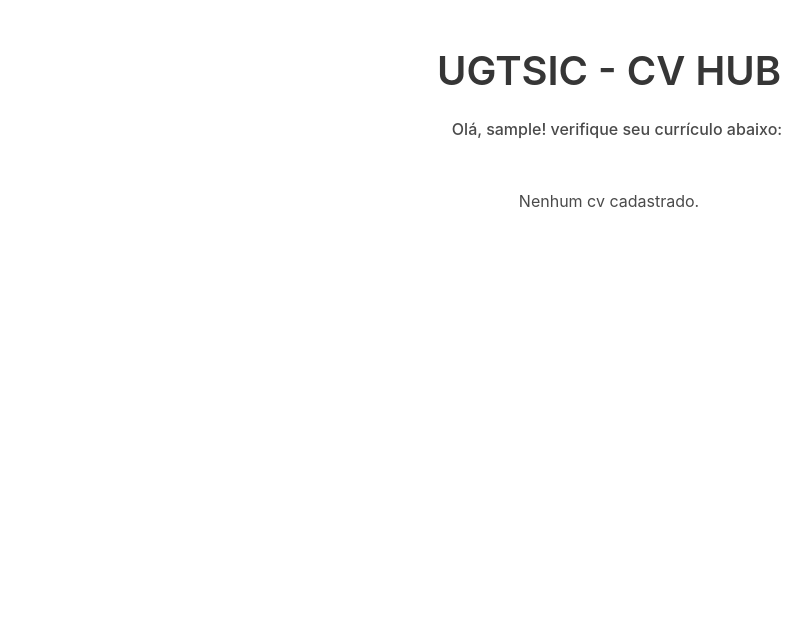
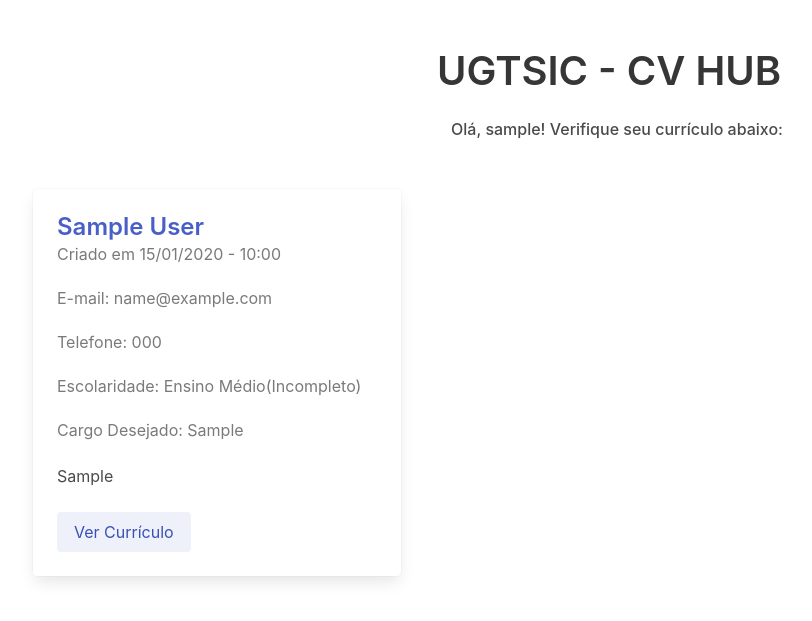
Before and after one commit to bernardommedeiros/Projeto-UGTSIC-Django, a Django app: page /home/ in a window 1280 px wide. Shown: the top 621 px of the page, without its empty margins (31-843 px from the left). Run offline with Django 5.2, Linux system fonts and the light colour scheme; a user stored in the database is signed in; tables that the repository leaves empty hold one stand-in row (values such as "Sample post"); some libraries are stand-ins or nearby versions.

Commit message:
feat: create cvform usecase and home_page view of the cv

```diff
--- a/src/ugtsic_project/cv_hub/templates/cv_hub/home_page.html
+++ b/src/ugtsic_project/cv_hub/templates/cv_hub/home_page.html
@@ -4,12 +4,13 @@
 <section class="section">
   <div class="container">
 
-      <h1 class="title is-2 has-text-centered has-text-weight-semibold">UGTSIC - CV HUB</h1>
+    <h1 class="title is-2 has-text-centered has-text-weight-semibold">
+      UGTSIC - CV HUB
+    </h1>
 
     {% if user.is_authenticated %}
       <p class="mt-4 ml-4 is-size-6 has-text-weight-medium has-text-centered">
-    Olá, {{ user.username }}! verifique seu currículo abaixo:
-
+        Olá, {{ user.username }}! Verifique seu currículo abaixo:
       </p>
     {% else %}
       <div class="mt-4 ml-4">
@@ -17,19 +18,56 @@
       </div>
     {% endif %}
 
-
     <div class="has-text-centered mt-6 mb-5">
-
+      {% if not cv %}
+        <a class="button is-medium is-link" href="{% url 'cv_create' %}">
+          <svg xmlns="http://www.w3.org/2000/svg" width="26" height="24" fill="none" stroke="currentColor" stroke-width="2" stroke-linecap="round" stroke-linejoin="round" class="lucide lucide-plus">
+            <path d="M12 5v14M5 12h14"/>
+          </svg>
+          Crie seu Currículo
+        </a>
+      {% endif %}
     </div>
 
     {% if cv %}
       <div class="columns is-multiline">
         {% for item in cv %}
+          <div class="column is-4">
+            <!-- <a href=" url 'edit_cv' item.id "> -->
+            <div class="card has-shadow">
+              <div class="card-content">
+                <p class="title is-4 has-text-link">{{ item.full_name }}</p>
+                <p class="subtitle is-6 has-text-grey">
+                  Criado em {{ item.created_at|date:"d/m/Y - H:i" }}
+                </p>
+                <p class="subtitle is-6 has-text-grey">
+                  E-mail: {{ item.email }}
+                </p>
+                <p class="subtitle is-6 has-text-grey">
+                  Telefone: {{ item.phone }}
+                </p>
+                <p class="subtitle is-6 has-text-grey">
+                  Escolaridade: {{ item.education_level }}
+                </p>
+                <p class="subtitle is-6 has-text-grey">
+                  Cargo Desejado: {{ item.desired_position }}
+                </p>
+                <div class="content">
+                  {{ item.observations|linebreaksbr }}
+                </div>
+                <a href="{{ item.cv_file.url }}" class="button is-link is-light" target="_blank" rel="noopener noreferrer">
+                  Ver Currículo
+                </a>
+              </div>
+            </div>
+            <!-- </a> -->
+          </div>
         {% endfor %}
       </div>
     {% else %}
-      <p class="has-text-centered mt-5">Nenhum cv cadastrado.</p>
+      <p class="has-text-centered mt-5">Nenhum CV cadastrado.</p>
     {% endif %}
+
   </div>
 </section>
 
--- a/src/ugtsic_project/cv_hub/urls.py
+++ b/src/ugtsic_project/cv_hub/urls.py
@@ -2,9 +2,11 @@ from django.urls import path
 from django.contrib.auth import views as auth_views
 from .views.auth import register_view, login_view
 from .views.home import HomePageView
+from .views.cvform import CVCreateView
 
 urlpatterns = [
     path('', login_view, name='login'),
     path('register/', register_view, name='register'),
     path('home/', HomePageView.as_view(), name='home_page'),
+    path('home/create/', CVCreateView.as_view(), name='cv_create'),
 ]
--- a/src/ugtsic_project/cv_hub/views/home.py
+++ b/src/ugtsic_project/cv_hub/views/home.py
@@ -6,5 +6,5 @@ from ..models.cv import CV
 
 class HomePageView(LoginRequiredMixin, View):
     def get(self, request):
-        cvs = service.show_cv()
-        return render(request, 'cv_hub/home_page.html', {'cvs': cvs})
+        cv = service.show_cv()
+        return render(request, 'cv_hub/home_page.html', {'cv': cv})
--- a/src/ugtsic_project/ugtsic_project/settings.py
+++ b/src/ugtsic_project/ugtsic_project/settings.py
@@ -17,6 +17,9 @@ import os
 BASE_DIR = Path(__file__).resolve().parent.parent
 
 STATIC_ROOT = '/data/web/static'
+STATIC_URL = '/static/'
+
+
 
 MEDIA_ROOT = '/data/web/media'
 MEDIA_URL = '/media/'
```
Also changed, not shown: src/ugtsic_project/cv_hub/services/cvform.py (added, +15 -0 lines), src/ugtsic_project/cv_hub/templates/cv_hub/create_cv.html (added, +35 -0 lines), src/ugtsic_project/cv_hub/views/cvform.py (added, +18 -0 lines), src/ugtsic_project/cv_hub/migrations/0001_initial.py. Lines whose indentation alone changed are shown as unchanged.
